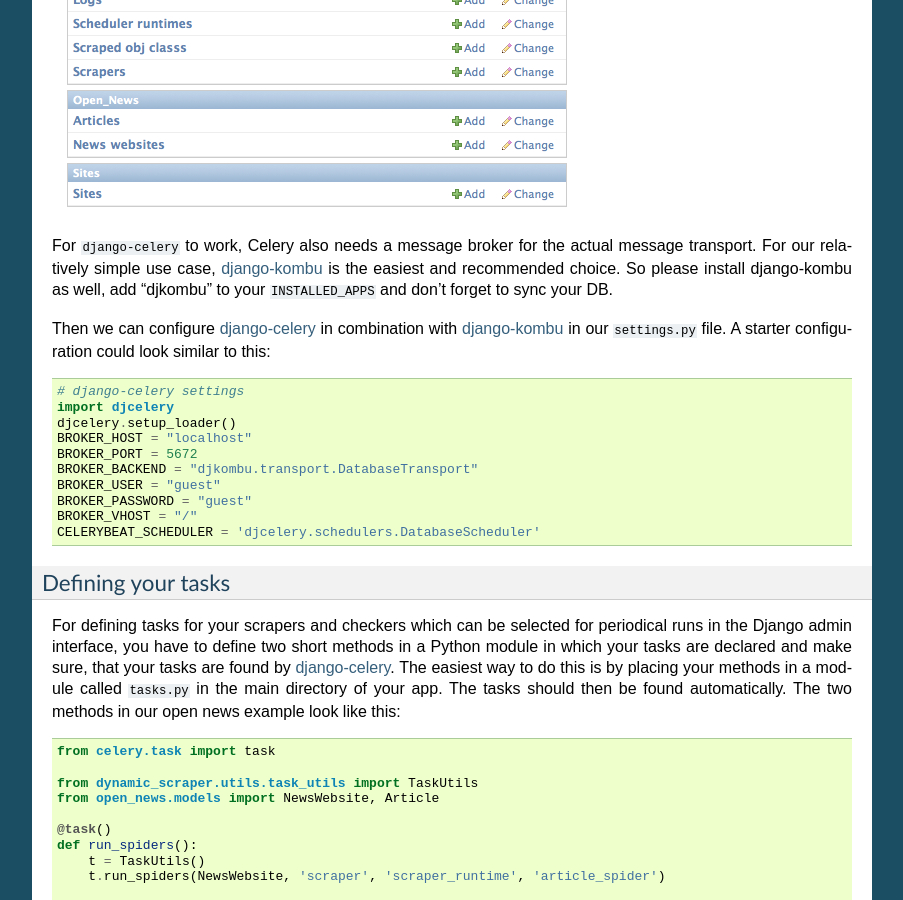
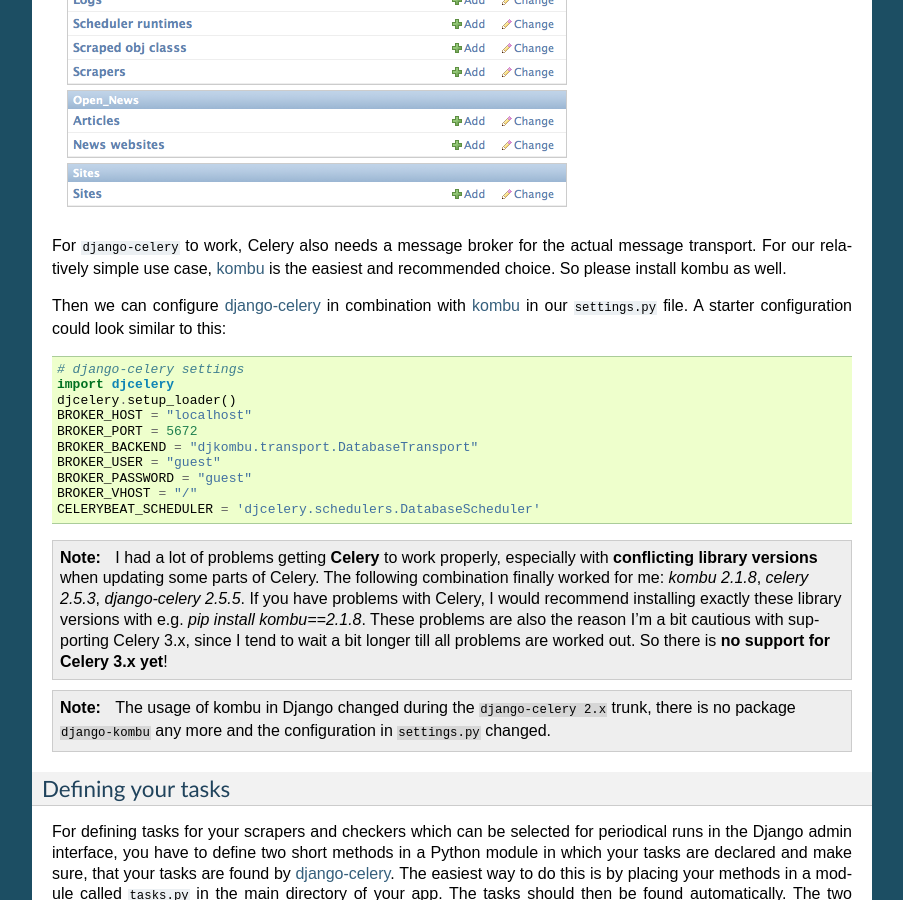
Before and after one commit to holgerd77/django-dynamic-scraper, a Sphinx documentation site: the page built from docs/advanced_topics.rst, in a window 1280 px wide and 900 px high, scrolled down 3426 px. Shown: the whole window, without its empty margins (198-1101 px from the left). Built offline with Sphinx 7.4.7, drawn with Linux system fonts in a browser that asks for light colours.

Commit message:
Improved accuracy of docs, updated Celery section in docs

```diff
--- a/docs/advanced_topics.rst
+++ b/docs/advanced_topics.rst
@@ -155,10 +155,10 @@
 .. image:: images/screenshot_django-admin_overview.png
 
 For ``django-celery`` to work, Celery also needs a message broker for the actual message transport. For our
-relatively simple use case, django-kombu_ is the easiest and recommended choice. So please install django-kombu
-as well, add "djkombu" to your ``INSTALLED_APPS`` and don't forget to sync your DB.
+relatively simple use case, kombu_ is the easiest and recommended choice. So please install kombu
+as well.
 
-Then we can configure django-celery_ in combination with django-kombu_ in our ``settings.py`` file. A starter
+Then we can configure django-celery_ in combination with kombu_ in our ``settings.py`` file. A starter
 configuration could look similar to this::
 
 	# django-celery settings
@@ -174,7 +174,20 @@
 
 
 .. _django-celery: http://ask.github.com/django-celery/
-.. _django-kombu: http://pypi.python.org/pypi/django-kombu
+.. _kombu: http://pypi.python.org/pypi/kombu
+
+.. note::
+   I had a lot of problems getting **Celery** to work properly, especially with **conflicting library versions**
+   when updating some parts of Celery. The following combination finally worked for me:
+   `kombu 2.1.8`, `celery 2.5.3`, `django-celery 2.5.5`. If you have problems with Celery, I would recommend
+   installing
+   exactly these library versions with e.g. `pip install kombu==2.1.8`. These problems are also the reason
+   I'm a bit cautious with supporting Celery 3.x, since I tend to wait a bit longer till all problems are
+   worked out. So there is **no support for Celery 3.x yet**!
+
+.. note::
+   The usage of kombu in Django changed during the ``django-celery 2.x`` trunk, there is no package
+   ``django-kombu`` any more and the configuration in ``settings.py`` changed.
 
 Defining your tasks
 -------------------
--- a/docs/getting_started.rst
+++ b/docs/getting_started.rst
@@ -58,7 +58,7 @@
 but this is untested and ``django-kombu`` is the easiest choice which normally should be sufficient
 for the simple purpose it is serving here.
 
-* `django-celery <http://ask.github.com/django-celery/>`_ 2.5.5+ (earlier versions untested)
+* `django-celery <http://ask.github.com/django-celery/>`_ 2.5.5+ (earlier versions untested), Attention: Celery 3.x not yet supported!
 
 For **scraping images** you will also need the Python Image Library:
 
@@ -192,7 +192,7 @@
 	pre_delete.connect(pre_delete_handler)
 
 
-.. _DjangoItem: http://readthedocs.org/docs/scrapy/en/latest/experimental/djangoitems.html
+.. _DjangoItem: https://scrapy.readthedocs.org/en/latest/topics/djangoitem.html
 
 Defining the object to be scraped
 =================================
```
Also changed, not shown: other parts of docs/advanced_topics.rst (+1 -1 lines), other parts of docs/getting_started.rst (+1 -1 lines), 3 other files.
